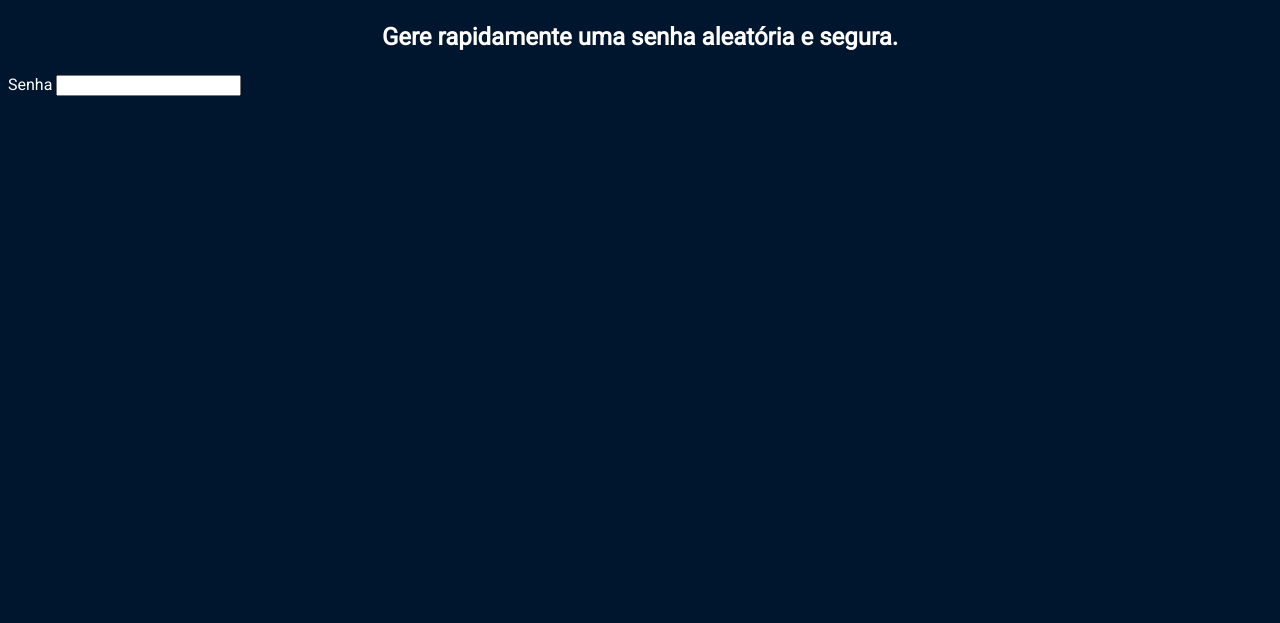
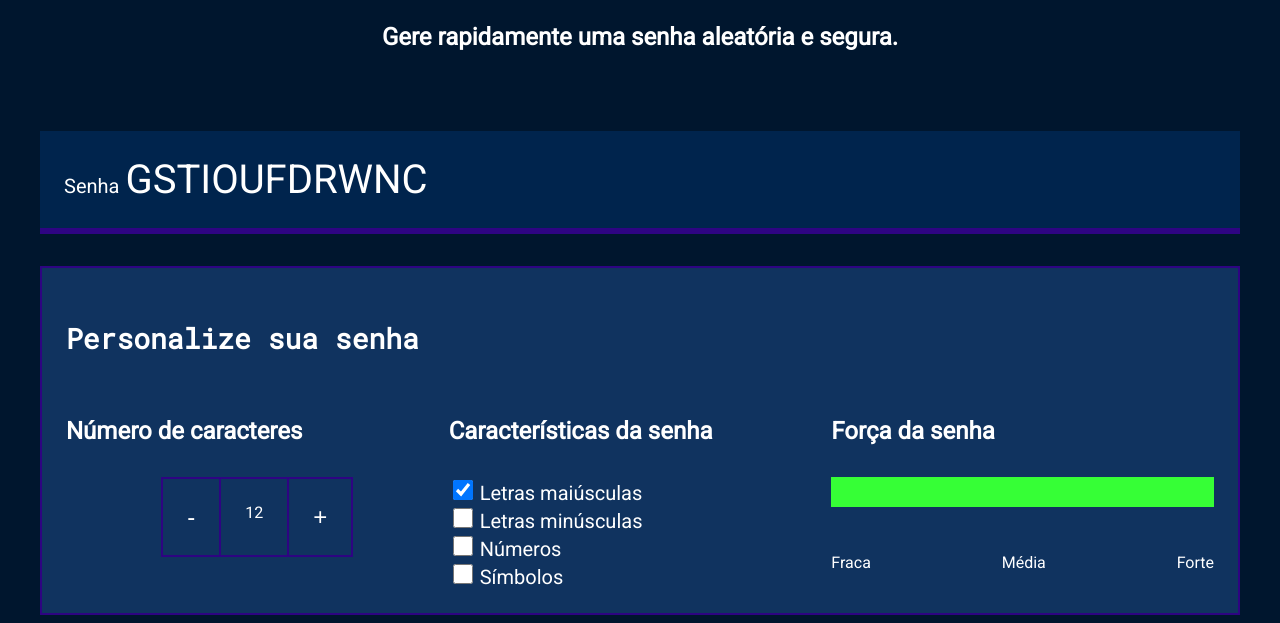
Before and after one commit to Ruan-Sanj1/Gerador-de-senhas, a plain HTML site: page Senhas/index.html in a window 1280 px wide. Shown: the part 195-818 px from the top of the page. Drawn offline with Linux system fonts and the light colour scheme.

Commit message:
Add files via upload

```diff
--- a/Senhas/index.html
+++ b/Senhas/index.html
@@ -7,19 +7,74 @@
     <link rel="stylesheet" href="style.css">
 </head>
 <body>
+    <section class="conteudo">
         <div class="conteudo-titulo">
             <img src="cadeado.svg" alt="cadeado fechado">
             <h2 class="titulo-principal">Gerador de senhas</h2>
             <h3 class="titulo-secundario">Gere rapidamente uma senha aleatória e segura.</h3>
         </div>
+
         <div class="conteudo-senha">
             <label for="senha">Senha</label>
             <!--Etiqueta para um campo chamado senha-->
-        <input name="senha" type="text" id="campo-senha">
+            <input name="senha" type="text" id="campo-senha" readonly>
+            <!--readonly diz que o campo é só pra leitura, não deixa escrever-->
             <!--name mostra pro "label" qual campo se chama senha-->
             <!--"imput" é um campo onde se insere informações-->
             <!--O tipo dele é "text", mas poderia ser "word" ou "password"-->
             <!--ID vai servir pro Javascript achar esse campo-->
         </div>
+
+        <div class="parametro">
+            <h3 class="parametro-titulo">Personalize sua senha</h3>
+            <div class="parametro-coluna-senha">
+                <div class="parametro-senha">
+                    <h4 class="parametro-senha-titulo">Número de caracteres</h4>
+                    <div class="parametro-senha-botoes">
+                        <!--Div que vai conter opção de aumentar ou diminuir caracteres-->
+                        <button class="parametro-senha-botao">-</button>
+                        <p class="parametro-senha-texto">12</p>
+                        <button class="parametro-senha-botao">+</button>
+                        <!--Botão de menos/valor inicial/Botão de mais-->
+                    </div>
+                </div>
+
+                <div class="parametro-senha">
+                    <h4 class="parametro-senha-titulo">Características da senha</h4>
+                    <div class="parametro-senha-checkbox">
+                        <input name="maiusculo" type="checkbox" class="checkbox" checked>
+                        <!--checked faz com que ja esteja marcada como padrão-->
+                        <label for="maiusculo">Letras maiúsculas</label>
+                    </div>
+                    <div class="parametro-senha-checkbox">
+                        <input name="minusculo" type="checkbox" class="checkbox">
+                        <label for="minusculo">Letras minúsculas</label>
+                    </div>
+                    <div class="parametro-senha-checkbox">
+                        <input name="numero" type="checkbox" class="checkbox">
+                        <label for="numero">Números</label>
+                    </div>
+                    <div class="parametro-senha-checkbox">
+                        <input name="simbolo" type="checkbox" class="checkbox">
+                        <label for="simbolo">Símbolos</label>
+                    </div>
+                </div>
+
+                <div class="parametro-senha">
+                    <h4 class="parametro-senha-titulo">Força da senha</h4>
+                    <div class="barra"></div>
+                    <div class="forca forte"></div>
+                    <div class="parametro-senha-textos">
+                        <p>Fraca</p>
+                        <p>Média</p>
+                        <p>Forte</p>
+                    </div>
+                </div>
+            </div>
+        </div>
+    </section>
+
+    <script src="main.js"></script>
+
 </body>
 </html>
--- /dev/null
+++ b/Senhas/main.js
@@ -0,0 +1,110 @@
+const numeroSenha = document.querySelector('.parametro-senha-texto');
+//Criamos uma constante chamada numeroSenha que vai selecionar o
+//elemento com a classe "parametro-senha-texto, que é o numero 12"
+let tamanhoSenha = 12;
+numeroSenha.textContent = tamanhoSenha;
+//Atualiza o valor assim que entra no site
+const botoes = document.querySelectorAll('.parametro-senha-botao');
+//Cria a constante botoes e seleciona todos os que tem a classe no
+//querySelector.
+const campoSenha = document.querySelector('#campo-senha')
+//Cria uma constante "campoSenha" que vai conter a informação desse ID
+const checkbox = document.querySelectorAll('.checkbox')
+//Seleciona todas as checkbox
+const letrasMaiusculas = 'ABCDEFGHIJKLMNOPQRSTUVWXYZ'
+//Quais são as letras maiúsculas que serão usadas tem que estar
+//armazenadas em algum lugar
+const letrasMinusculas = 'abcdefghijklmnopqrstuvwxyz'
+const numeros = '0123456789'
+const simbolos = '!@#$%&?'
+//Armazenando valores que vão pra senha
+const forcaSenha = document.querySelector('.forca');
+//Selecionar o elemento que tem a classe "forca"
+
+
+
+
+
+botoes[0].onclick = diminuiTamanho;
+botoes[1].onclick = aumentaTamanho;
+//Quando clicar no botão, vai executar a função que estádepois do igual
+for (i=0; i < checkbox.length;i++){
+    checkbox[i].onclick = geraSenha;
+}
+//Quando a checkbox é clicada, gera uma nova senha.
+geraSenha();
+//Executa a função "geraSenha"
+
+
+
+
+
+function diminuiTamanho() {
+    if (tamanhoSenha>1)
+        //Só executa o resto se o tamanho for maior que 1
+    tamanhoSenha = tamanhoSenha - 1;
+    //tamanhoSenha-- também funcionaria, ou o tamanhoSenha-=1
+    numeroSenha.textContent = tamanhoSenha;
+    geraSenha();
+    //Quando mudar o número, precisa gerar uma nova senha
+}
+
+function aumentaTamanho(){
+    if (tamanhoSenha<20)
+        //Só executa o resto se o tamanho da senha for menor que 20;
+    tamanhoSenha = tamanhoSenha + 1;
+    //tamanhoSenha++ também funcionaria, ou o tamanhoSenha+=1
+    numeroSenha.textContent = tamanhoSenha;
+    geraSenha();
+}
+
+function geraSenha(){
+    let alfabeto = '';
+    if (checkbox[0].checked){
+        alfabeto = alfabeto + letrasMaiusculas;
+    }
+    //Se a primeira checkbox estiver marcada, ele vai adicionar as
+    //letras maiúsculas no alfabeto que a senha vai usar.
+
+    if (checkbox[1].checked){
+        alfabeto += letrasMinusculas;
+    }
+
+    if (checkbox[2].checked){
+        alfabeto += numeros;
+    }
+
+    if (checkbox[3].checked){
+        alfabeto += simbolos;
+    }
+
+    let senha = '';
+    //Variável "senha" sem nada escrito
+    for (let i=0; i<tamanhoSenha;i++){
+        //Segue repetindo até dar o tamanho da senha
+        let numeroAleatorio = Math.random()*alfabeto.length;
+        //Sorteia um número dentro da quantia de letras do "letrasMaiusculas"
+        numeroAleatorio = Math.floor(numeroAleatorio);
+        //Arredonda o número do "numeroAleatorio"
+        senha = senha + alfabeto [numeroAleatorio];
+        //Soma uma letra baseada no númeroAleatório na Senha
+    }
+    campoSenha.value = senha;
+    //Muda o valor do "campo-senha"
+    classificaSenha();
+    //Depois de mudar a senha, ele classifica ela
+}
+
+function classificaSenha(){
+    forcaSenha.classList.remove('fraca','media','forte');
+    //Tira qualquer uma das classes que o elemento tiver.
+    if (tamanhoSenha > 11){
+        forcaSenha.classList.add('forte');
+        //Se o tamanho da senha for maior que 11, adiciona a classe forte
+    } else if (tamanhoSenha > 5 && tamanhoSenha < 12){
+            //Se não, se for maior que 5 e menor que 12.
+            forcaSenha.classList.add('media');
+    } else if (tamanhoSenha < 6){
+        forcaSenha.classList.add('fraca');
+    }
+}
--- a/Senhas/style.css
+++ b/Senhas/style.css
@@ -4,8 +4,8 @@
     --branco: white;
     --cor-de-fundo: #00162E;
     --fundo-senha: #00244D;
-    --fundo-texto: #001E40;
-    --borda: #0075FF;
+    --fundo-texto: #10335f;
+    --borda: #2e0482;
     --fonte: "Roboto", sans-serif;
     --fonte2: "Roboto Mono", monospace;
 }
@@ -29,3 +29,152 @@ body{
     text-align: center;
     margin-top: 80px;
 }
+
+.conteudo-senha{
+    margin-top: 80px;
+    /*Espaço entre o texto e a senha*/
+    background: var(--fundo-senha);
+    /*Cor de fundo da senha*/
+    padding: 24px;
+    /*Espaço dentro do campo da senha*/
+    border-bottom: 6px solid var(--borda);
+    /*Borda de baixo*/
+}
+
+#campo-senha{
+    /*A # chama uma identificação, um ID*/
+    background-color: var(--fundo-senha);
+    /*Fundo da mesma cor que o campo em volta*/
+    border: none;
+    /*Sem borda pra fungir que faz parte do campo ao redor*/
+    color: var(--branco);
+    font-family: var(--fonte);
+    font-size: 40px;
+    /*Tamanho do campo para a digitação*/
+    width:93%;
+}
+
+#campo-senha:focus{
+    /*Comportamento do campo quando estiver em foco*/
+    outline: none;
+}
+
+.conteudo{
+    max-width: 1200px;
+    margin: 0 auto;
+}
+
+.parametro{
+    background-color: var(--fundo-texto);
+    border: 2px solid var(--borda);
+    /*Largura, tipo e cor da borda*/
+    margin-top: 32px;
+    /*Espaço vazio pra cima dos parâmetros*/
+    padding: 24px;
+    /*Espaçamento interno*/
+}
+
+.parametro-titulo{
+    font-family: var(--fonte2);
+    font-size: 28px;
+}
+
+.parametro-senha{
+    width: 50%;
+    margin: 0 auto;
+}
+
+.parametro-senha-titulo{
+    font-size:24px;
+}
+
+.parametro-coluna-senha{
+    display: flex;
+    flex-direction: row;
+    /*Elementos posicionados em "sequência"*/
+    justify-content: center;
+    /*Centralizados*/
+}
+
+
+.parametro-senha-botoes{
+    display: flex;
+    /*Pra que um fique do lado do outro*/
+    justify-content: center;
+}
+
+.parametro-senha-texto{
+    padding: 24px;
+    /*Espaço em volta do número 12*/
+    border-top: 2px solid var(--borda);
+    border-bottom: 2px solid var(--borda);
+    /*Bordas de cima e de baixo*/
+    margin: 0;
+    /*Tira a margem em volta, para que os elementos fiquem alinhados*/
+}
+
+.parametro-senha-botao{
+    background-color: var(--fundo-texto);
+    color: var(--branco);
+    border: 2px solid var(--borda);
+    /*Borda em volta de tudo*/
+    padding: 24px;
+    /*Espaço dentro do botão*/
+    font-size: 24px;
+    cursor: pointer;
+    /*O cursor vai virar mão em cima desse*/
+}
+
+label{
+    font-size: 20px;
+}
+
+.checkbox{
+    width: 20px;
+    /*Largura e altura da caixa de seleção*/
+    height: 20px;
+    /*Devem ser iguais, testa o que acontece se não forem*/
+    cursor: pointer;
+}
+
+.barra{
+    background-color: var(--fundo-senha);
+    height: 30px;
+    width: 100%;
+}
+
+.fraca{
+    height: 30px;
+    width: 25%;
+    background-color: #E71B32;
+    position: relative;
+    /*Faz com que a posição do elemento
+    seja relativa, ou seja, possa ser
+    mudada livremente*/
+    bottom: 30px;
+    /*Coloca 30px de espaço em baixo
+    do elemento, e como ele é relativo
+    ele vai subir*/
+}
+
+.media{
+    height: 30px;
+    width: 50%;
+    background-color: rgb(255, 255, 58);
+    position: relative;
+    bottom: 30px;
+}
+
+.forte{
+    height: 30px;
+    width: 100%;
+    background-color: rgb(54, 255, 54);
+    position: relative;
+    bottom: 30px;
+}
+
+
+.parametro-senha-textos{
+    display:flex;
+    justify-content: space-between;
+}
```
Also changed, not shown: 2 other files. Lines whose indentation alone changed are shown as unchanged.
